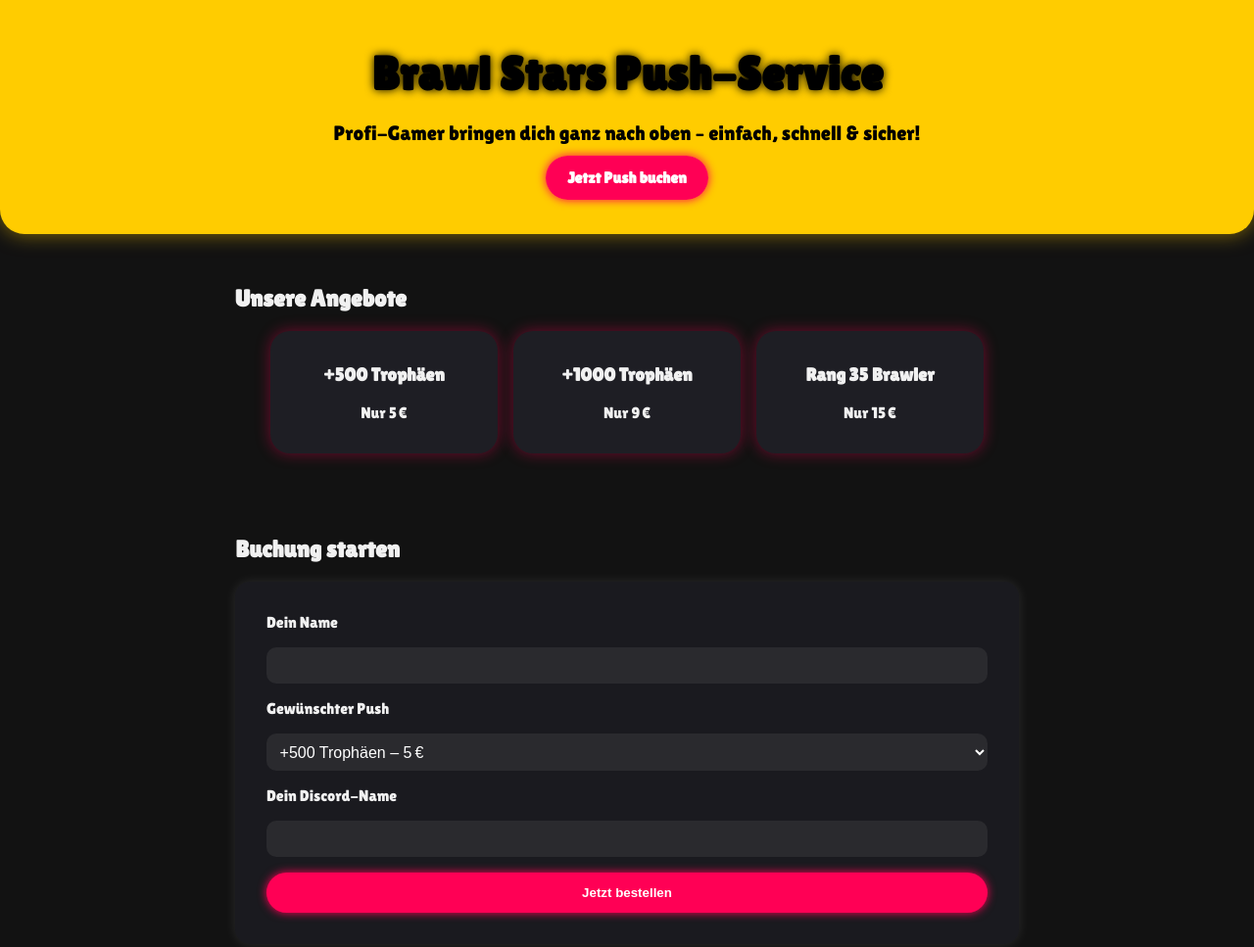
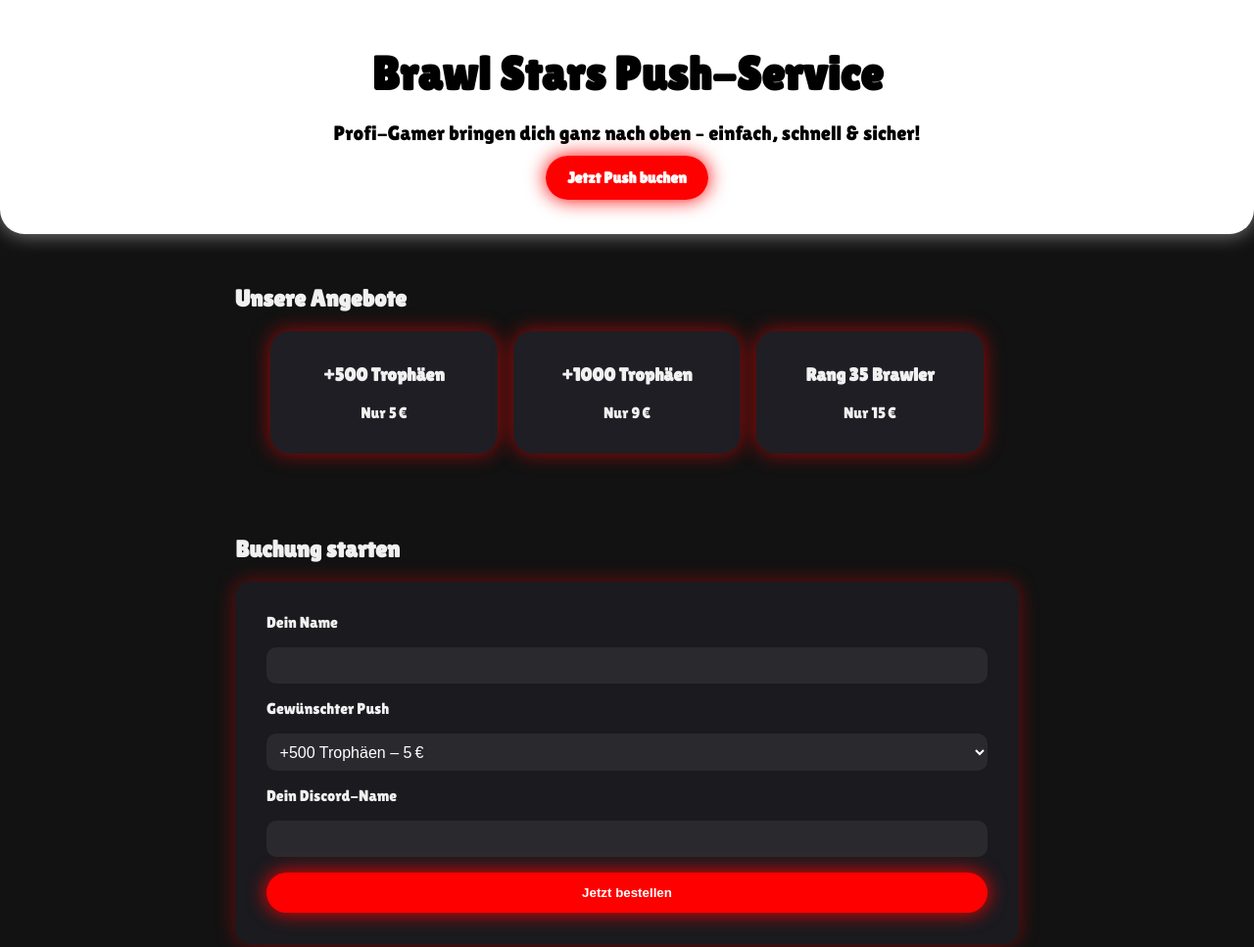
Before and after one commit to BSBot1/Brawl-Stars-Push, a plain HTML site: page index.html in a window 1280 px wide. Shown: the top 967 px of the page at 98% size. Drawn offline with Linux system fonts and the light colour scheme.

Commit message:
Update style.css

```diff
--- a/style.css
+++ b/style.css
@@ -1,4 +1,3 @@
-
 body {
   margin: 0;
   font-family: 'Lilita One', cursive;
@@ -8,19 +7,19 @@
 }
 
 header {
-  background: #ffcc00;
+  background: #ffffff;
   color: #000;
   text-align: center;
   padding: 3rem 1rem;
   border-radius: 0 0 25px 25px;
-  box-shadow: 0 0 20px rgba(255, 204, 0, 0.5);
+  box-shadow: 0 0 20px rgba(255, 255, 255, 0.5);
   animation: fadeIn 1s ease-out;
 }
 
 header h1 {
   margin: 0;
   font-size: 3rem;
-  text-shadow: 0 0 10px #000;
+  text-shadow: none;
   animation: slideDown 1s ease-out;
 }
 
@@ -31,7 +30,7 @@
 }
 
 .btn {
-  background: #ff0055;
+  background: #ff0000;
   color: white;
   padding: 0.8rem 1.4rem;
   border: none;
@@ -39,13 +38,13 @@
   text-decoration: none;
   font-weight: bold;
   cursor: pointer;
-  box-shadow: 0 0 10px #ff0055;
+  box-shadow: 0 0 20px #ff0000;
   transition: background 0.3s ease, box-shadow 0.3s ease, transform 0.3s ease;
 }
 
 .btn:hover {
-  background: #cc0044;
-  box-shadow: 0 0 20px #ff0055;
+  background: #cc0000;
+  box-shadow: 0 0 30px #ff0000;
   transform: scale(1.05);
 }
 
@@ -69,14 +68,14 @@
   border-radius: 20px;
   width: 200px;
   text-align: center;
-  box-shadow: 0 0 15px rgba(255, 0, 85, 0.4);
+  box-shadow: 0 0 20px rgba(255, 0, 0, 0.6);
   transition: transform 0.3s ease, box-shadow 0.3s ease;
   animation: slideUp 1s ease-out;
 }
 
 .card:hover {
   transform: translateY(-5px);
-  box-shadow: 0 0 25px rgba(255, 0, 85, 0.6);
+  box-shadow: 0 0 30px rgba(255, 0, 0, 0.8);
 }
 
 form {
@@ -86,7 +85,7 @@
   background: #1a1a1f;
   padding: 2rem;
   border-radius: 15px;
-  box-shadow: 0 0 12px rgba(255, 255, 255, 0.1);
+  box-shadow: 0 0 20px rgba(255, 0, 0, 0.4);
   animation: fadeIn 2s ease-in;
 }
 
@@ -102,7 +101,7 @@
 
 input:focus, select:focus {
   outline: none;
-  box-shadow: 0 0 10px #ffcc00;
+  box-shadow: 0 0 10px #ff0000;
 }
 
 .fake-info {
@@ -120,7 +119,7 @@
   color: #ccc;
   font-size: 0.85rem;
   border-radius: 25px 25px 0 0;
-  box-shadow: 0 -2px 10px rgba(255, 255, 255, 0.05);
+  box-shadow: 0 -2px 10px rgba(255, 0, 0, 0.2);
   animation: fadeIn 3s ease-in;
 }
 
```
